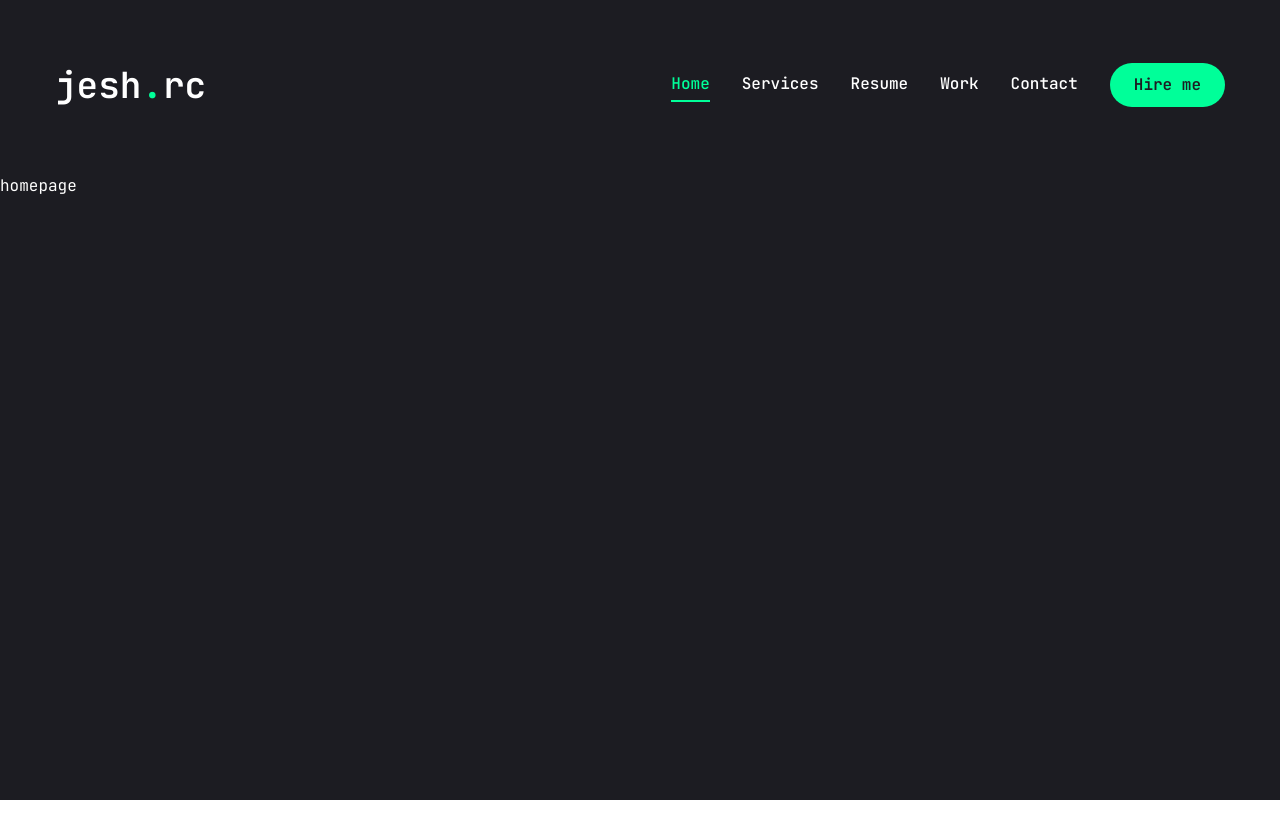
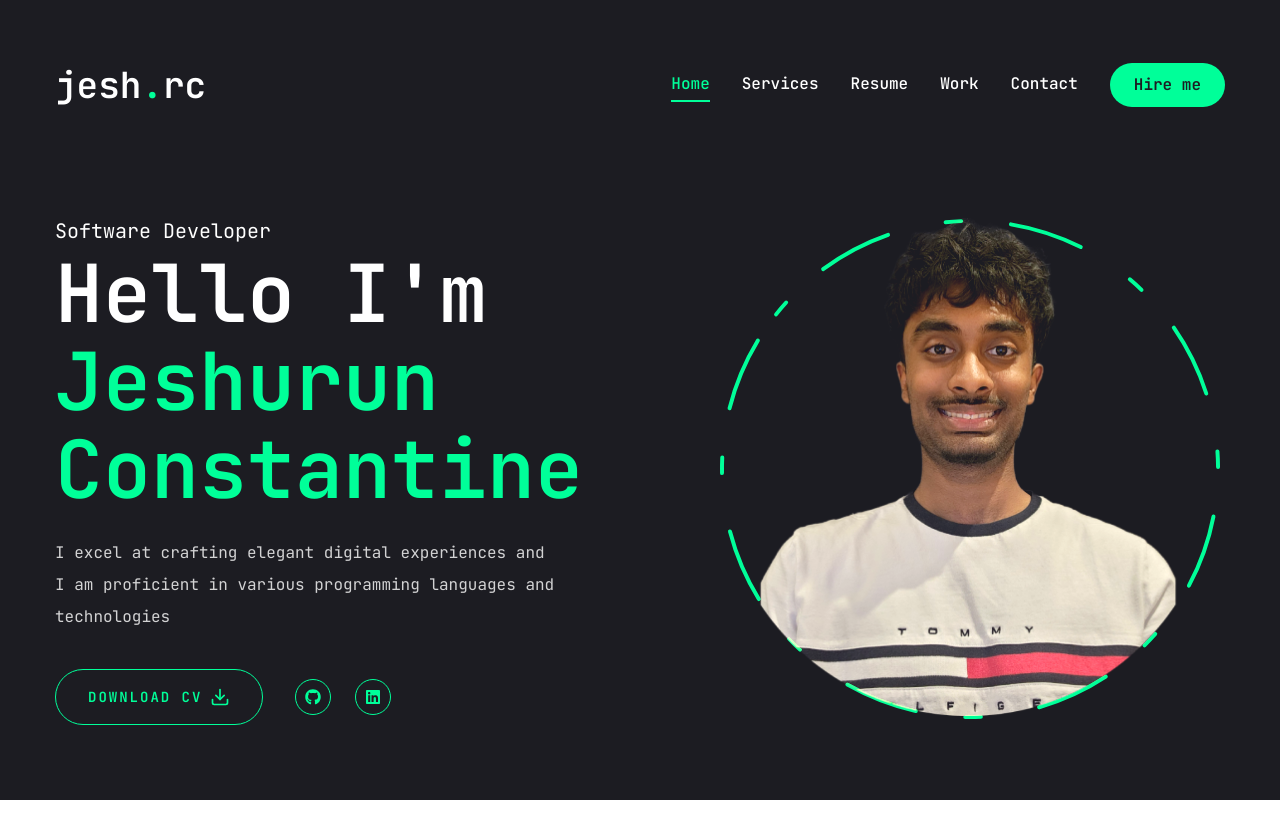
Before and after one commit to jesh-rc/Portfolio, a Next.js app: page / in a window 1280 px wide. Before the commit the page ends 800 px from the top, so only its background shows below. Built offline with nearby package versions, Linux system fonts and the light colour scheme.

Commit message:
Almost completed Homepage
- Updated styling for header types in global css
- Created Photo and Social components
- Uploaded assests folder in public folder
- Homepage 90% complete

```diff
--- a/app/globals.css
+++ b/app/globals.css
@@ -131,6 +131,15 @@
   body {
     @apply font-primary bg-primary text-white leading-loose;
   }
+  .h1 {
+    @apply text-[48px] xl:text-[80px] leading-[1.1] font-semibold;
+  }
+  .h2 {
+    @apply text-[36px] xl:text-[48px] leading-[1.1] font-semibold;
+  }
+  .h3 {
+    @apply text-[20px] xl:text-[24px] leading-[1.1] font-semibold;
+  }
 }
 
 @utility container {
--- a/app/page.jsx
+++ b/app/page.jsx
@@ -1,3 +1,47 @@
-export default function Home() {
-  return <main>homepage</main>
-}
+import { Button } from "@/components/ui/button";
+import { FiDownload } from "react-icons/fi";
+
+// Components
+import Social from "@/components/ui/Social";
+import Photo from "@/components/ui/Photo";
+
+
+const Home = () => {
+  return (
+    <section className="h-full">
+      <div className="container mx-auto h-full">
+        <div className="flex flex-col xl:flex-row items-center justify-between xl:pt-8 xl:pb-24">
+          {/* text */}
+          <div className="text-center xl:text-left order-2 xl:order-none">
+            <span className="text-xl">Software Developer</span>
+            <h1 className="h1 mb-6">
+              Hello I'm <br /> <span className="text-accent">Jeshurun Constantine</span>
+            </h1>
+            <p className="max-w-[500px] mb-9 text-white/80">
+            I excel at crafting elegant digital experiences and I am
+              proficient in various programming languages and technologies
+            </p>
+            {/* btn and socials */}
+            <div className="flex flex-col xl:flex-row items-center gap-8">
+              <Button variant="outline" size="lg" className="uppercase flex items-center gap-2">
+                <span>Download CV</span>
+                <FiDownload className="text-xl" />
+              </Button>
+              <div className="mb-8 xl:mb-0">
+                <Social
+                containerStyles="flex gap-6"
+                iconStyles="w-9 h-9 border border-accent rounded-full flex justify-center items-center text-accent text-base hover:bg-accent hover:text-primary hover:transition-all duration-500" />
+              </div>
+            </div>
+          </div>
+          {/* photo */}
+          <div className="order-1 xl:order-none mb-8 xl:mb-0">
+            <Photo />
+          </div>
+        </div>
+      </div>
+    </section>
+  );
+};
+
+export default Home;
--- /dev/null
+++ b/components/ui/Photo.jsx
@@ -0,0 +1,67 @@
+"use client";
+
+import { motion } from "framer-motion";
+import Image from "next/image";
+
+
+const Photo = () => {
+    return (
+        <div className="w-full h-full relative">
+            <motion.div
+                initial={{opacity: 0}}
+                animate={{
+                    opacity: 1,
+                    transition: {delay: 2, duration: 0.4, ease: "easeIn"}
+                }}
+            >
+                {/* image */}
+                <motion.div
+                    initial={{opacity: 0}}
+                    animate={{
+                        opacity: 1,
+                        transition: {delay: 2.4, duration: 0.4, ease: "easeInOut"}
+                    }}
+                className={`w-[298px] h-[298px] xl:w-[498px] xl:h-[498px] mix-blend-lighten absolute`}>
+                    <Image
+                        src="/assets/photo.png"
+                        priority
+                        quality={100}
+                        fill
+                        alt=""
+                        className="object-contain brightness-110 contrast-110"
+                    />
+                </motion.div>
+
+                {/* circle */}
+                <motion.svg
+                    className="w-[300px] xl:w-[506px] h-[300px] xl:h-[506px]"
+                    fill="transparent"
+                    viewBox="0 0 510 510"
+                    xmlns="http://www.w3.org/2000/svg"
+                >
+                    <motion.circle
+                        cx="253"
+                        cy="253"
+                        r="250"
+                        stroke="#00ff99"
+                        strokeWidth="4"
+                        strokeLinecap="round"
+                        strokeLinejoin="round"
+                        initial={{ strokeDasharray: "24 10 0 0" }}
+                        animate={{
+                            strokeDasharray: ["15 120 25 25", "16 25 92 72", "4 250 22 22"],
+                            rotate: [120, 360],
+                        }}
+                        transition={{
+                            duration: 20,
+                            repeat: Infinity,
+                            repeatType: "reverse"
+                        }}
+                    />
+                </motion.svg>
+            </motion.div>
+        </div>
+    );
+};
+
+export default Photo;
--- /dev/null
+++ b/components/ui/Social.jsx
@@ -0,0 +1,24 @@
+import Link from "next/link";
+
+import { FaGithub, FaLinkedin } from "react-icons/fa";
+
+const socials = [
+    {icon: <FaGithub />, path: "https://github.com/jesh-rc"},
+    {icon: <FaLinkedin />, path: "http://linkedin.com/in/jeshurun-constantine"},
+]
+
+const Social = ({containerStyles, iconStyles}) => {
+    return (
+        <div className={containerStyles}>
+            {socials.map((item, index) => {
+                return (
+                    <Link key={index} href={item.path} className={iconStyles}>
+                        {item.icon}
+                    </Link>
+                );
+                })}
+        </div>
+    )
+}
+
+export default Social;
```
Also changed, not shown: public/assets/photo.png (added), 1 other file (tests, documents, lock files or other folders).
